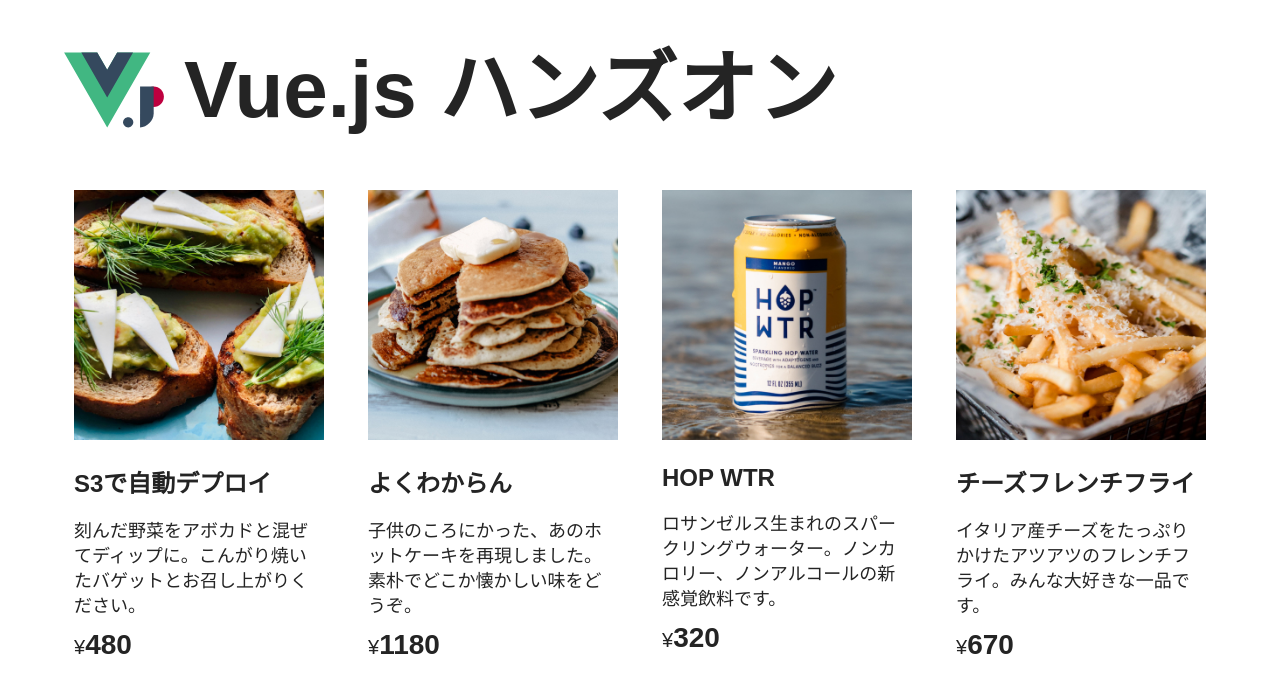
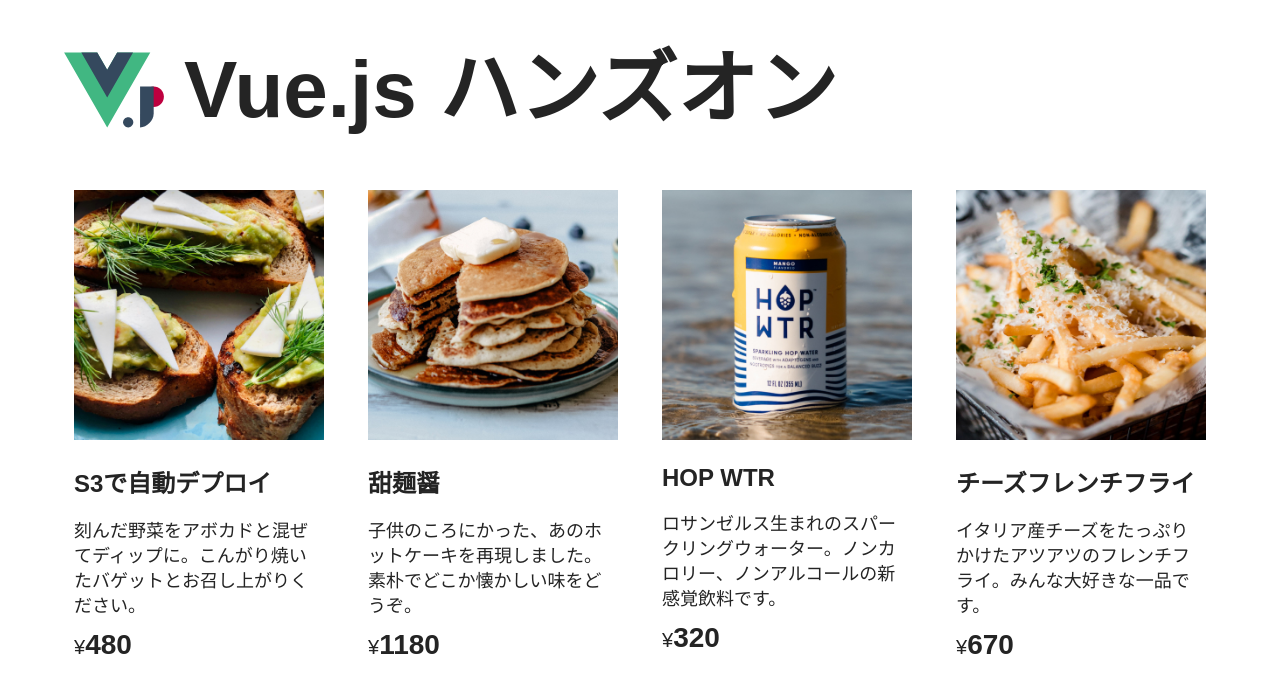
Before and after one commit to ryotohanda/vue3, a Vue app: page / in a window 1280 px wide. Shown: the top 692 px of the page. Built offline with nearby package versions, Linux system fonts and the light colour scheme.

Commit message:
あああ

```diff
--- a/src/App.vue
+++ b/src/App.vue
@@ -12,7 +12,7 @@ const items = ref([
   },
   {
     id: 2,
-    name: 'よくわからん',
+    name: '甜麺醤',
     description:
       '子供のころにかった、あのホットケーキを再現しました。素朴でどこか懐かしい味をどうぞ。',
     price: 1180,
```
